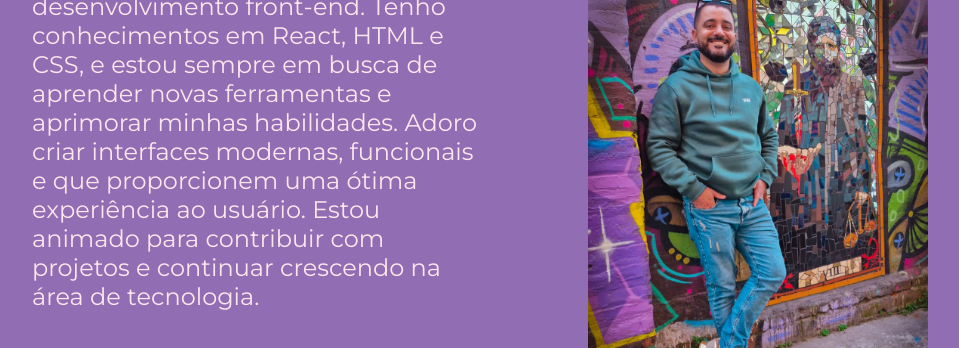
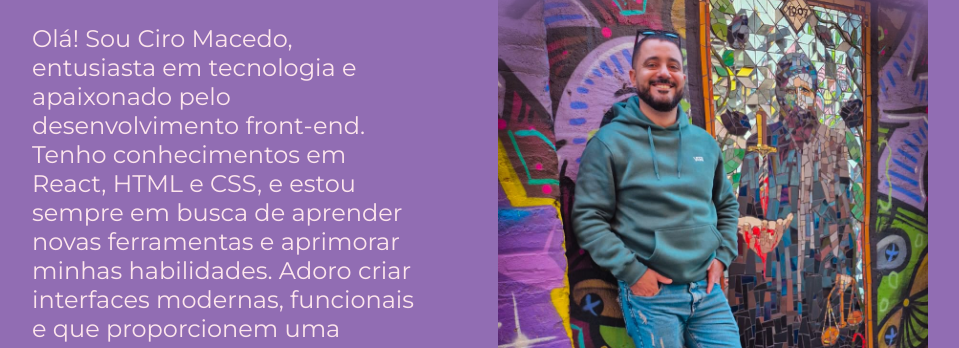
Before and after one commit to Ciro1984/Sobre-mim, a plain HTML site: page index.html in a window 1280 px wide. Shown: the part 405-753 px from the top of the page, without its empty margins (160-1119 px from the left). Drawn offline with nearby package versions, Linux system fonts and the light colour scheme.

Commit message:
Update styles.css

```diff
--- a/style/styles.css
+++ b/style/styles.css
@@ -98,7 +98,7 @@ font-size: 1.5rem;
     background-color: var(--cor-hover);
 }
 .apresentacao__imagem{
-    width:38%;
+    width:48%;
     -webkit-mask-image: radial-gradient(circle, black 100%, transparent 100%);
     mask-image: radial-gradient(circle, black 70%, transparent 88%);
 
```
